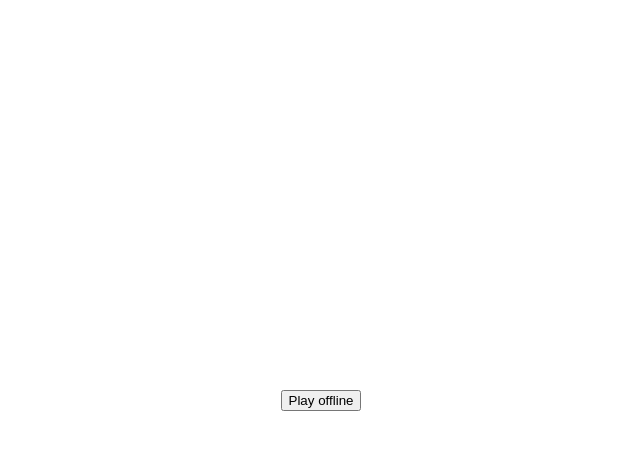
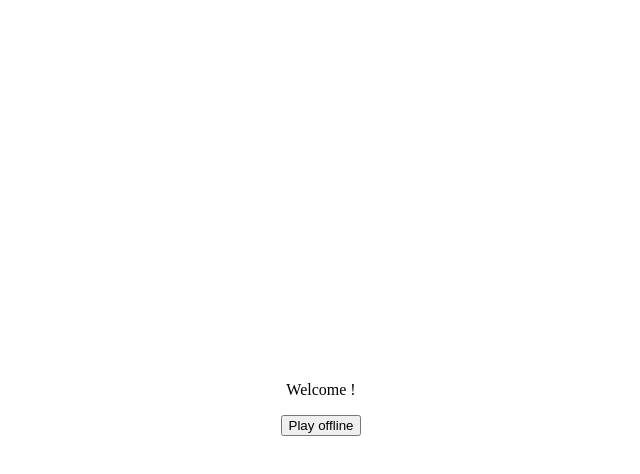
Before and after one commit to MNewbigging/rps-royale, a React (Vite) app: page / in a window 1280 px wide. Both pictures are taken after a click on the button "Next". Shown: the top 474 px of the page, without its empty margins (319-959 px from the left). Built offline with nearby package versions, Linux system fonts and the light colour scheme.

Commit message:
show player name on main menu

```diff
--- a/src/components/main-menu/main-menu.tsx
+++ b/src/components/main-menu/main-menu.tsx
@@ -5,6 +5,7 @@ import "./main-menu.scss";
 export function MainMenu() {
   return (
     <div className="main-menu">
+      <p>Welcome {appState.player?.name}!</p>
       <Button text="Play offline" onClick={appState.newGame} />
     </div>
   );
```
